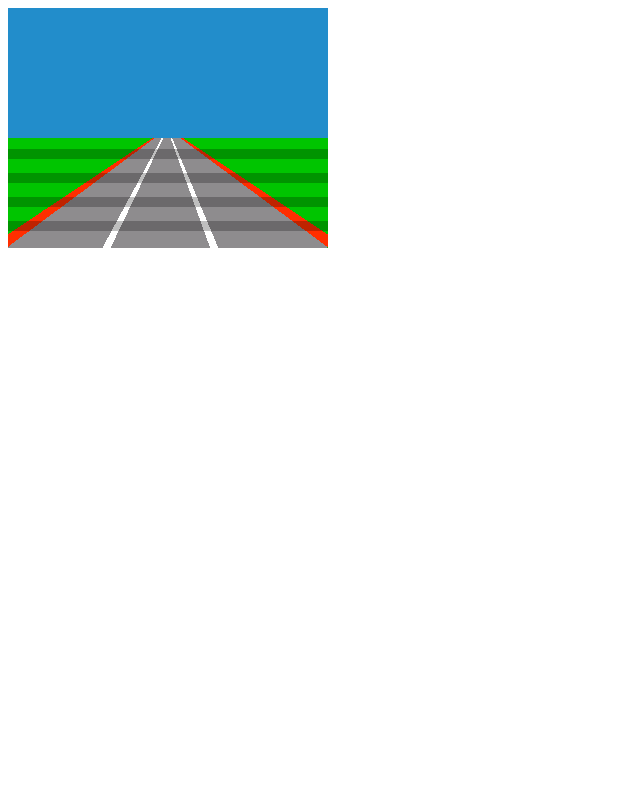
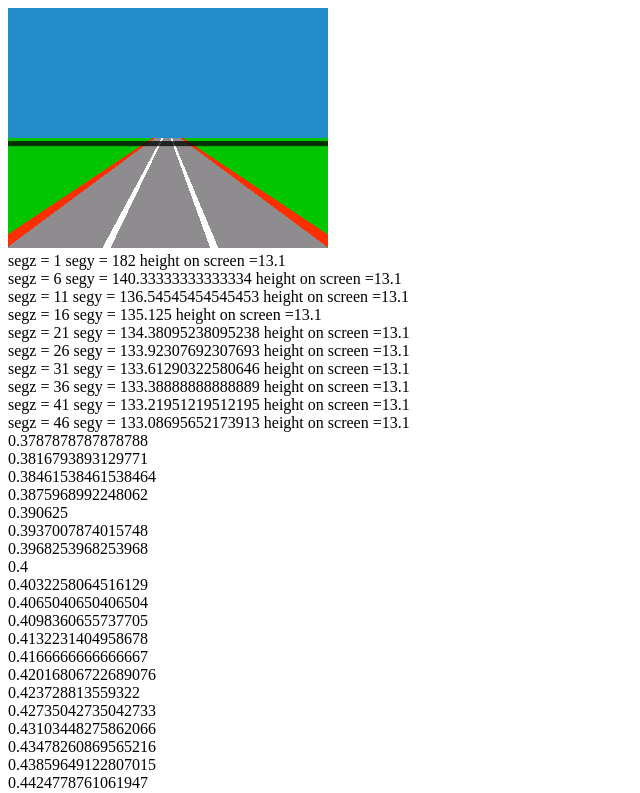
Before and after one commit to vvecchi/Canvas, a plain HTML site: page teste.html in a window 1280 px wide. Shown: the top 793 px of the page, without its empty margins (0-640 px from the left). Drawn offline with Linux system fonts and the light colour scheme.

Commit message:
mais coisas feitas, preciso arrumar a velocidade das coisas

```diff
--- a/canvas.js
+++ /dev/null
@@ -1,35 +0,0 @@
-var COUNT = 0;
-var NUMSEGS = 5;
-var SEGSIZE = (240/2)/NUMSEGS;
-var SECONDS_BETWEEN_FRAMES = 1/15;
-var pos = 0;
-var velocity = 100;
-lastFrame = new Date().getTime();
-
-function draw(){
-    var canvas = document.getElementById('tutorial');
-    var ctx = canvas.getContext('2d');
-    var img = document.getElementById('track');
-    for(i = 132; i < canvas.height; i++){
-        ctx.drawImage(img,0,i, canvas.width,1, 0,i,canvas.width,1);
-    }
-    ctx.fillStyle = "rgba(0, 0, 0, 0.25)";
-    for( i = 0; i < NUMSEGS ;i++){
-        ctx.fillRect (0, 116 + i*SEGSIZE + pos, canvas.width,10);
-    }
-      ctx.drawImage(img,0, 0, canvas.width, 132, 0, 0, canvas.width, 132);
- }
-
- function update(){
-    thisFrame = new Date().getTime();
-    var dt = (thisFrame - this.lastFrame)/1000;
-    this.lastFrame = thisFrame;
- //   pos = velocity * dt;
-    pos = pos + 0.5;
-    pos = pos%SEGSIZE;
- }
-
- function init(){
-    setInterval(function(){update();}, SECONDS_BETWEEN_FRAMES)
-    setInterval(function(){draw();}, SECONDS_BETWEEN_FRAMES)
- }
--- /dev/null
+++ b/main.js
@@ -0,0 +1,27 @@
+var COUNT = 0;
+var NUMSEGS = 5;
+var SEGSIZE = (240/2)/NUMSEGS;
+var SECONDS_BETWEEN_FRAMES = 1/15;
+var pos = 0;
+var velocity = 50;
+lastFrame = new Date().getTime();
+var track = new Track();
+
+function draw(){
+   track.draw();
+ }
+
+ function update(){
+    thisFrame = new Date().getTime();
+    var dt = (thisFrame - this.lastFrame)/1000;
+    this.lastFrame = thisFrame;
+    pos = pos + velocity * dt;
+    //pos = pos + 0.5;
+    //pos = pos%SEGSIZE;
+    track.pos = pos;
+ }
+
+ function init(){
+    setInterval(function(){update();}, SECONDS_BETWEEN_FRAMES)
+    setInterval(function(){draw();}, SECONDS_BETWEEN_FRAMES)
+ }
--- a/teste.html
+++ b/teste.html
@@ -1,9 +1,11 @@
 <html>
 <head>
 <title> teste canvas</title>
-<script src="canvas.js"></script>
+<script src="track.js"></script>
+<script src="main.js"></script>
 </head>
 <body  onload="init();">
 <canvas id="tutorial" width="320" height="240"></canvas>
 <img src="nolines.png" id="track" style="visibility:hidden" width="1" height="1">
+<div id="zs">b</div>
 </body>
--- /dev/null
+++ b/track.js
@@ -0,0 +1,58 @@
+function Segment(){
+    this.y = 0;
+    this.z = 0;
+    this.shaded = 0;
+}
+function Track(){
+    this.pos = 0;
+    this.horizon = 132;
+    var numsegs = 10;
+    var totalDist = 0;
+    var yWorld = - 50;
+    printz = true;
+    var zs = new Array()
+    for(i = 0; i < this.horizon; i++){
+        zs[i] = yWorld/(i - this.horizon);
+    }
+    totalDist = zs[this.horizon - 1];
+    var segsize = totalDist/numsegs;
+    var segments = new Array();
+    for(i = 0;i < numsegs; i++){
+        segment = new Segment();
+        segment.z = i*segsize+1;
+        segment.y = this.horizon - (yWorld/segment.z);
+        segment.shaded = i%2;
+        segments[i] = segment;
+    }
+    this.draw = function(){
+        var canvas = document.getElementById('tutorial');
+        var ctx = canvas.getContext('2d');
+        var img = document.getElementById('track');
+        ctx.drawImage(img,0, 0, canvas.width, this.horizon, 0, 0, canvas.width, this.horizon);
+        for(i = 1; i <= this.horizon;  i++){
+            ctx.drawImage(img,0, canvas.height - i, canvas.width,1, 0,canvas.height - i,canvas.width,1);
+        }
+        for(i = 0; i < numsegs;i++){
+            ctx.fillStyle = "rgba(0, 0, 0, 0.25)";
+            if(segments[i].shaded == 1){
+                ctx.fillRect (0,segment.y , canvas.width, 5);
+//                alert("i="+i+" y="+segment.y+" z="+segment.z+" height on screnn ="+segsize/zs[segment.y - 132]);
+            }
+        }
+        ctx.drawImage(img,0, 0, canvas.width, this.horizon, 0, 0, canvas.width, this.horizon);
+        divzs = document.getElementById('zs');
+        if(printz){
+            printz = false;
+            divzs.innerHTML = "";
+            for(var i in segments){
+                divzs.innerHTML += "segz = "+segments[i].z + " segy = "+segments[i].y +" height on screen ="+segsize/zs[parseInt(segment.y-132)] + "<br>"
+            }
+            for(var i in zs){
+                divzs.innerHTML += zs[i]+"<br>";
+            }
+        }
+     }
+     this.update = function(){
+
+     }
+}
```
